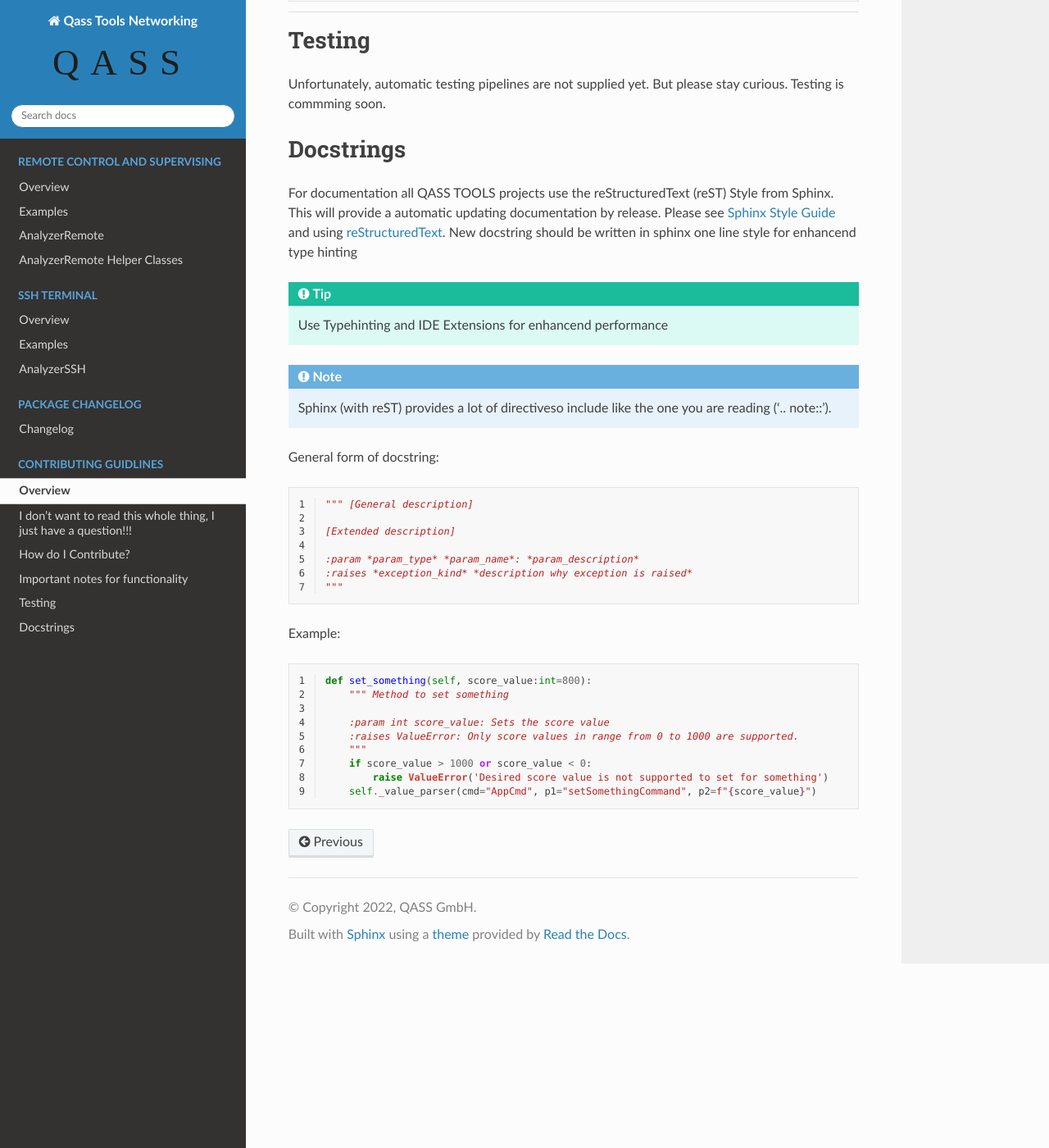
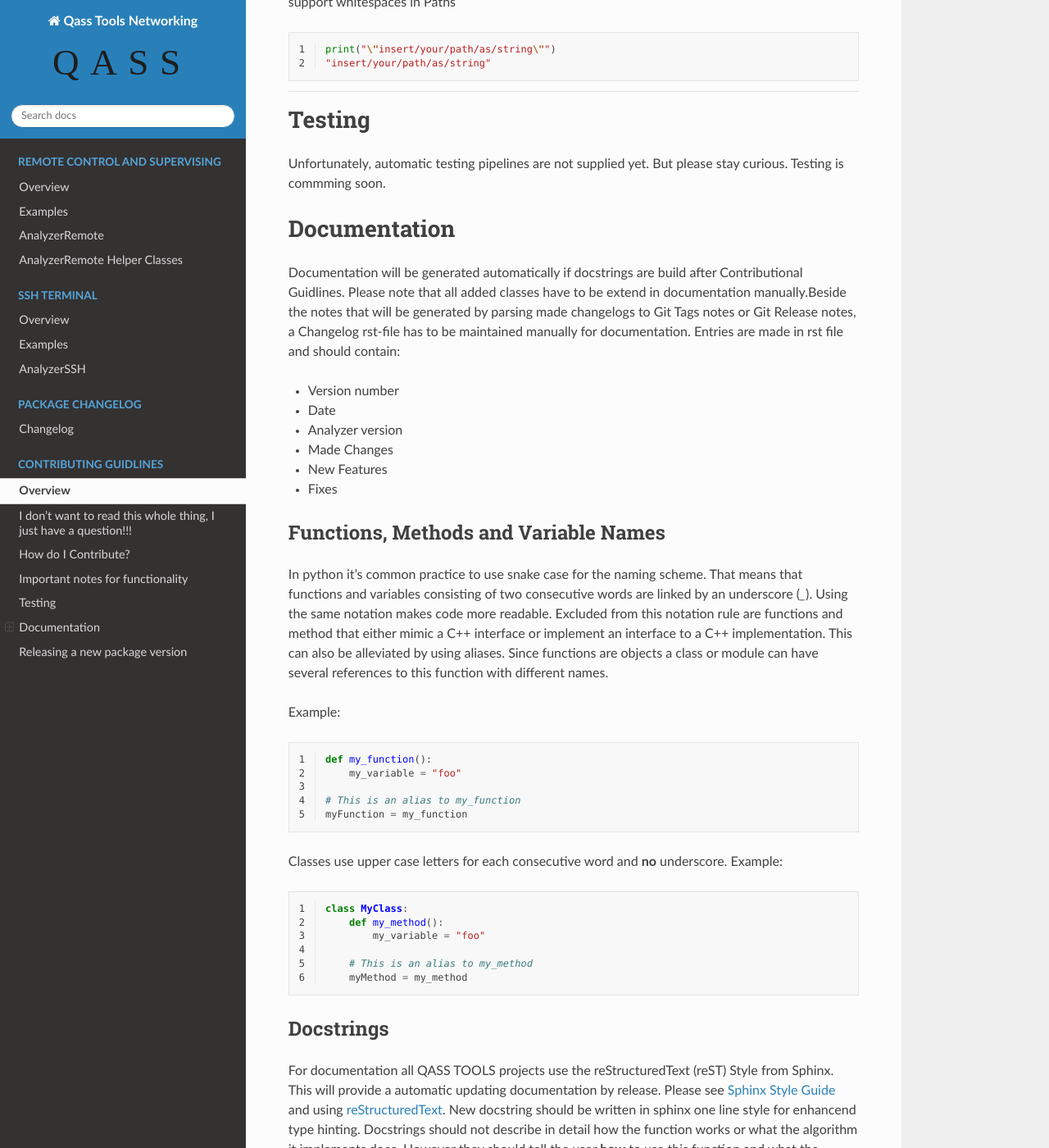
Before and after one commit to QASS/qass-tools-networking, a Sphinx documentation site: the page built from docs/source/contributing_guide.rst, in a window 1280 px wide and 1400 px high, scrolled down 2346 px. Shown: the whole window at 82% size. Built offline with Sphinx 7.4.7 and the Read the Docs theme 2.0.0, drawn with Linux system fonts in a browser that asks for light colours; some of the changed text lies outside the part shown.

Commit message:
update docu

```diff
--- a/docs/source/contributing_guide.rst
+++ b/docs/source/contributing_guide.rst
@@ -2,7 +2,7 @@ Overview
 ********
 Welcome fellas, to the QASS TOOLS NETWORKING CONTRIBUTING GUIDE. Here you will find everything to know to start your individual path to contribute to this OpenSource Package.
 QASS TOOLS NETWORKING member from the QASS GmbH OpenSource Projects, for flawless and optimized development with QASS GmbH products.
-With this tool an external device control over the Analyzer4D will be possible via TCP. If you are new to QASS OpenSource products please see `QASS TOOLS DOCUMENTATION`_ for moer information
+With this tool an external device control over the Analyzer4D will be possible via TCP. If you are new to QASS OpenSource products please see `QASS TOOLS DOCUMENTATION`_ for more information
 
 
 
@@ -86,23 +90,67 @@ For any contributor there are a few important points to take into consideration
 
   .. tab-item:: SSHConnector
 
-    - All commands will executed by an open channel terminal channel on connected device by paramiko. Each command gets his own channel. So mutiple terminal commands, another form of apramiko channel is needed.
+    - One channel creation
+
+    All commands will executed by an open channel terminal channel on connected device by paramiko. Each command gets his own channel. So mutiple terminal commands, another form of apramiko channel is needed.
 
 
 Testing
 *******
 Unfortunately, automatic testing pipelines are not supplied yet. But please stay curious. Testing is commming soon.
 
+Documentation
+*************
+Documentation will be generated automatically if docstrings are build after Contributional Guidlines. Please note that all added classes have to be extend in documentation manually.Beside the notes that will be generated by parsing made changelogs to Git Tags notes or Git Release notes, a Changelog rst-file has to be maintained manually for documentation. Entries are made in rst file and should contain:
+
+- Version number
+- Date
+- Analyzer version
+- Made Changes
+- New Features
+- Fixes
+
+
+Functions, Methods and Variable Names
+=====================================
+In python it's common practice to use snake case for the naming scheme. That means that functions and variables consisting of two consecutive words are linked by an underscore (`_`). Using the same notation makes code more readable. Excluded from this notation rule are functions and method that either mimic a C++ interface or implement an interface to a C++ implementation. This can also be alleviated by using aliases. Since functions are objects a class or module can have several references to this function with different names.
+
+Example:
+
+.. code-block:: python
+    :linenos:
+
+    def my_function():
+        my_variable = "foo"
+
+    # This is an alias to my_function
+    myFunction = my_function
+
+Classes use upper case letters for each consecutive word and **no** underscore.
+Example:
+
+.. code-block:: python
+    :linenos:
+
+    class MyClass:
+        def my_method():
+            my_variable = "foo"
+
+        # This is an alias to my_method
+        myMethod = my_method
+
 Docstrings
-**********
+==========
 For documentation all QASS TOOLS projects use the reStructuredText (reST) Style from Sphinx. This will provide a automatic updating documentation by release.
-Please see `Sphinx Style Guide`_ and  using `reStructuredText`_. New docstring should be written in sphinx one line style for enhancend type hinting
+Please see `Sphinx Style Guide`_ and  using `reStructuredText`_. New docstring should be written in sphinx one line style for enhancend type hinting.
+Docstrings should not describe in detail how the function works or what the algorithm it implements does. However they should tell the user **how** to use this function
+and what the meaning of Inputs and Outputs are. For frequently used functions it's also a nice touch to add minimal examples in the docstrings about how to use this function.
 
 .. tip:: Use Typehinting and IDE Extensions for enhancend performance
 
 .. note:: Sphinx (with reST) provides a lot of directiveso include like the one you are reading ('.. note::').
 
-General form of docstring:
+General signature of docstring:
 
 .. code-block:: python
         :linenos:
@@ -120,17 +169,42 @@ Example:
 .. code-block:: python
     :linenos:
 
-    def set_something(self, score_value:int=800):
+    def set_something(self, score_value:int=800)    ->bool:
         """ Method to set something
 
         :param int score_value: Sets the score value
         :raises ValueError: Only score values in range from 0 to 1000 are supported.
+        :return bool: Flag if method succeed
         """
         if score_value > 1000 or score_value < 0:
             raise ValueError('Desired score value is not supported to set for something')
-        self._value_parser(cmd="AppCmd", p1="setSomethingCommand", p2=f"{score_value}")
+        error_message = self._value_parser(cmd="AppCmd", p1="setSomethingCommand", p2=f"{score_value}")
+        if not error_message:
+            return true
 
+
+Releasing a new package version
+*******************************
+
+A new `.whl` file is generally created through the pipeline. For that, it's important that the version in `setup.cfg` is incremented. Package names will be named after `Semantic Versioning Guidlines`__. This means that every package contains:
+
+``MajorNumber.MinorNumber.PatchNumber``
+
+in this order. A major update contains changes which will be not backward compatible. After a major update, MinorNumber and patch.Number will be set to zero. Minor updates are changes which add new functionailties that are compatible with previous version of same MajorNumber. Patch number will be updates by changes that fix bugs but adds no new functionailties.
+
+Example:
+
+::
+
+    version = 0.1.1 -> version = 0.1.2 # no breaking changes, just some bug fixes
+    version = 0.1.1 -> version = 0.2.0 # adding new functionailties
+    version = 0.1.1 -> version = 1.0.0 # Major update which changes already existing functionailties
+
+
+Whenever a new version is to be created, a Tag needs to be created in the repository first. The name of the tag should be the version number and the release notes should cover the new additions to the package. The creation of the tag triggers the CI/CD to build and deploy the `.whl` file to the Package Registry in the Repository where it can be downloaded.
 
 .. _`Sphinx Style Guide`: https://documentation-style-guide-sphinx.readthedocs.io/en/latest/style-guide.html
 .. _`reStructuredText`: https://www.sphinx-doc.org/en/master/usage/restructuredtext/index.html
 .. _QASS TOOLS DOCUMENTATION: http://developers.gitlab_pages.qass.net/qass_tools/qass_tools_networking/index.html
+.. _SVGuidlines: https://semver.org/lang/de/
+__ SVGuidlines_
```
Also changed, not shown: other parts of docs/source/contributing_guide.rst (+7 -2 lines), README.md (+3 -115 lines), 3 other files.
